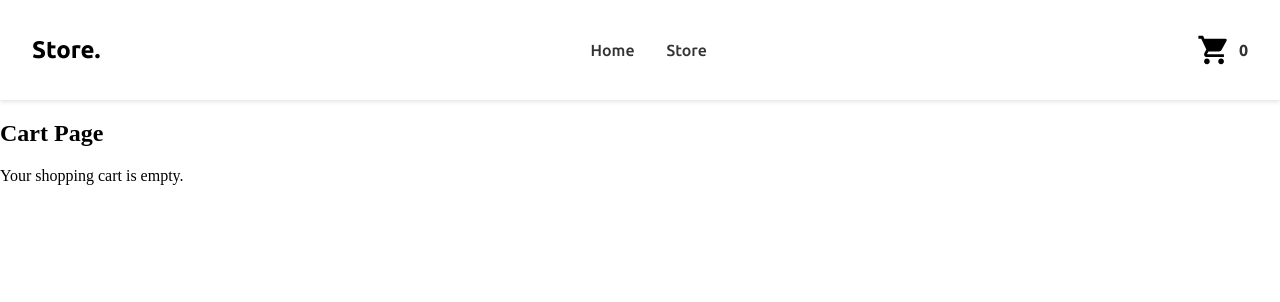
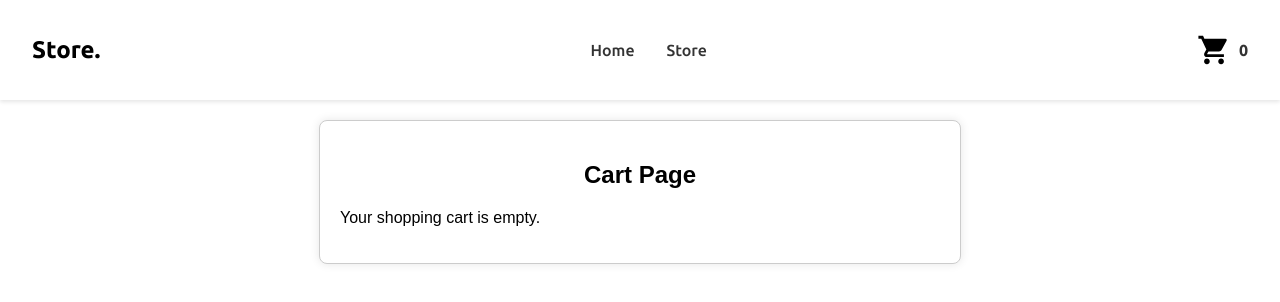
Before and after one commit to AdotK8/shopping-cart, a React (Vite) app: page /cart in a window 1280 px wide. Shown: the top 302 px of the page. Built offline with nearby package versions, Linux system fonts and the light colour scheme; no server answers.

Commit message:
added logic for cart page

```diff
--- a/src/App.jsx
+++ b/src/App.jsx
@@ -54,7 +54,12 @@ export default function App() {
             />
           }
         />
-        <Route path="/cart" element={<CartPage inventory={inventory} />} />
+        <Route
+          path="/cart"
+          element={
+            <CartPage inventory={inventory} cart={cart} setCart={setCart} />
+          }
+        />
       </Routes>
     </Router>
   );
--- a/src/CartPage.jsx
+++ b/src/CartPage.jsx
@@ -1,10 +1,34 @@
 import React from "react";
+import "./styles/CartPage.scss";
 
-export default function CartPage() {
+export default function CartPage({ inventory, cart, setCart }) {
+  let totalPrice = 0;
+  const cartItems = Object.keys(cart).map((itemId) => {
+    const item = inventory.find((invItem) => invItem.id === parseInt(itemId));
+    const quantity = cart[itemId];
+    const itemTotalPrice = item.price * quantity;
+    totalPrice += itemTotalPrice;
+
+    return (
+      <div className="cart-item" key={itemId}>
+        <p>
+          {quantity} x {item.title} ${item.price.toFixed(2)} each
+        </p>
+      </div>
+    );
+  });
+
   return (
-    <div>
+    <div className="cart-page">
       <h2>Cart Page</h2>
-      <p>Your shopping cart is empty.</p>
+      {cartItems.length > 0 ? (
+        <div className="cart-items">
+          {cartItems}
+          <p className="total-price">Total: ${totalPrice.toFixed(2)}</p>
+        </div>
+      ) : (
+        <p>Your shopping cart is empty.</p>
+      )}
     </div>
   );
 }
--- a/src/StorePage.jsx
+++ b/src/StorePage.jsx
@@ -2,7 +2,7 @@ import React from "react";
 import "./styles/StorePage.scss";
 
 export default function StorePage({ inventory, cart, setInventory, setCart }) {
-  const addToCart = (id, quantity) => {
+  const addToCart = (id, quantity, title, price) => {
     setCart((prevCart) => {
       const updatedCart = { ...prevCart };
       if (updatedCart.hasOwnProperty(id)) {
@@ -65,7 +65,11 @@ export default function StorePage({ inventory, cart, setInventory, setCart }) {
                 <span className="quantity">{item.addQuantity}</span>
                 <button onClick={() => increaseQuantity(item.id)}>+</button>
               </div>
-              <button onClick={() => addToCart(item.id, item.addQuantity)}>
+              <button
+                onClick={() =>
+                  addToCart(item.id, item.addQuantity, item.title, item.price)
+                }
+              >
                 Add to cart
               </button>
             </div>
--- /dev/null
+++ b/src/styles/CartPage.scss
@@ -0,0 +1,36 @@
+.cart-page {
+  font-family: Arial, sans-serif;
+  max-width: 600px;
+  margin: 20px auto;
+  padding: 20px;
+  border: 1px solid #ccc;
+  border-radius: 8px;
+  background-color: #fff;
+  box-shadow: 0 0 10px rgba(0, 0, 0, 0.1);
+
+  h2 {
+    font-size: 24px;
+    margin-bottom: 20px;
+    text-align: center;
+  }
+
+  .cart-items {
+    margin-bottom: 20px;
+
+    > div {
+      border-bottom: 1px solid #eee;
+      padding: 10px 0;
+
+      p {
+        font-size: 16px;
+        margin: 0;
+      }
+    }
+  }
+
+  .total-price {
+    font-size: 18px;
+    text-align: right;
+    margin-top: 10px;
+  }
+}
```
